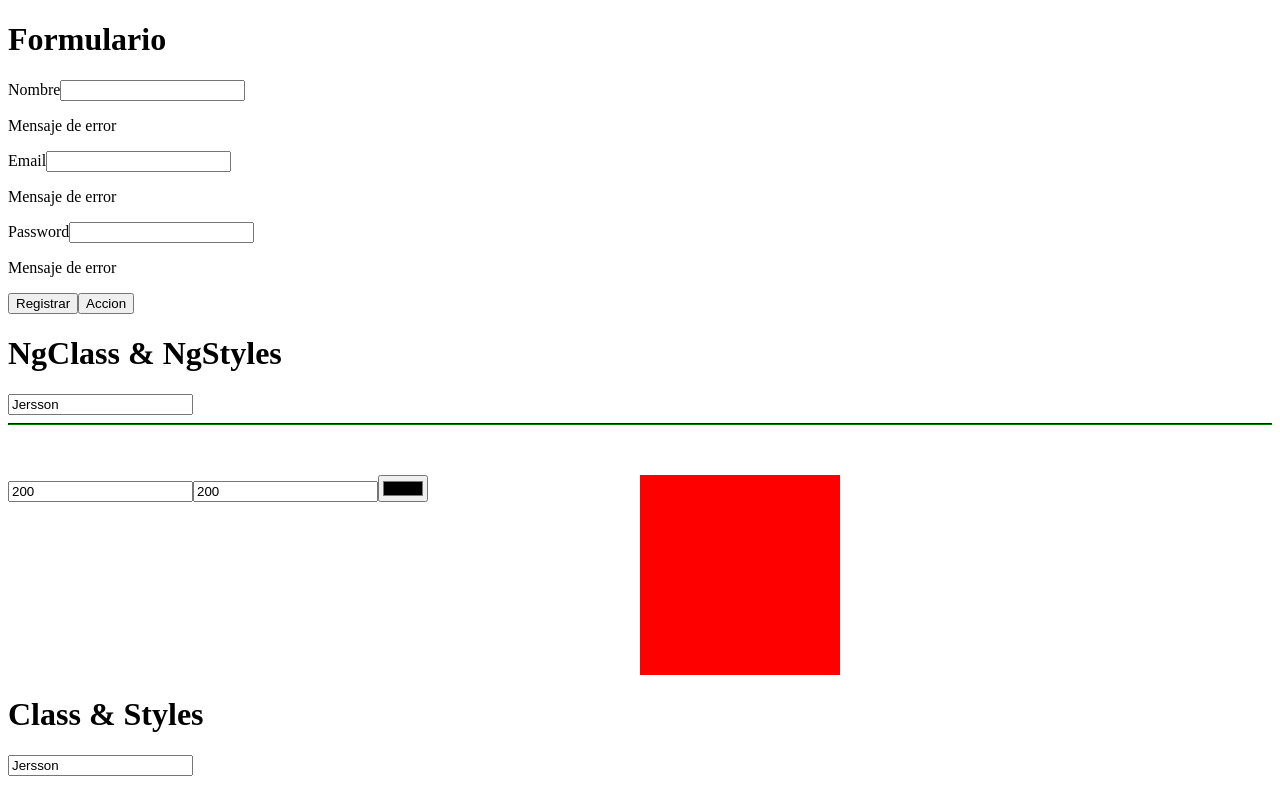
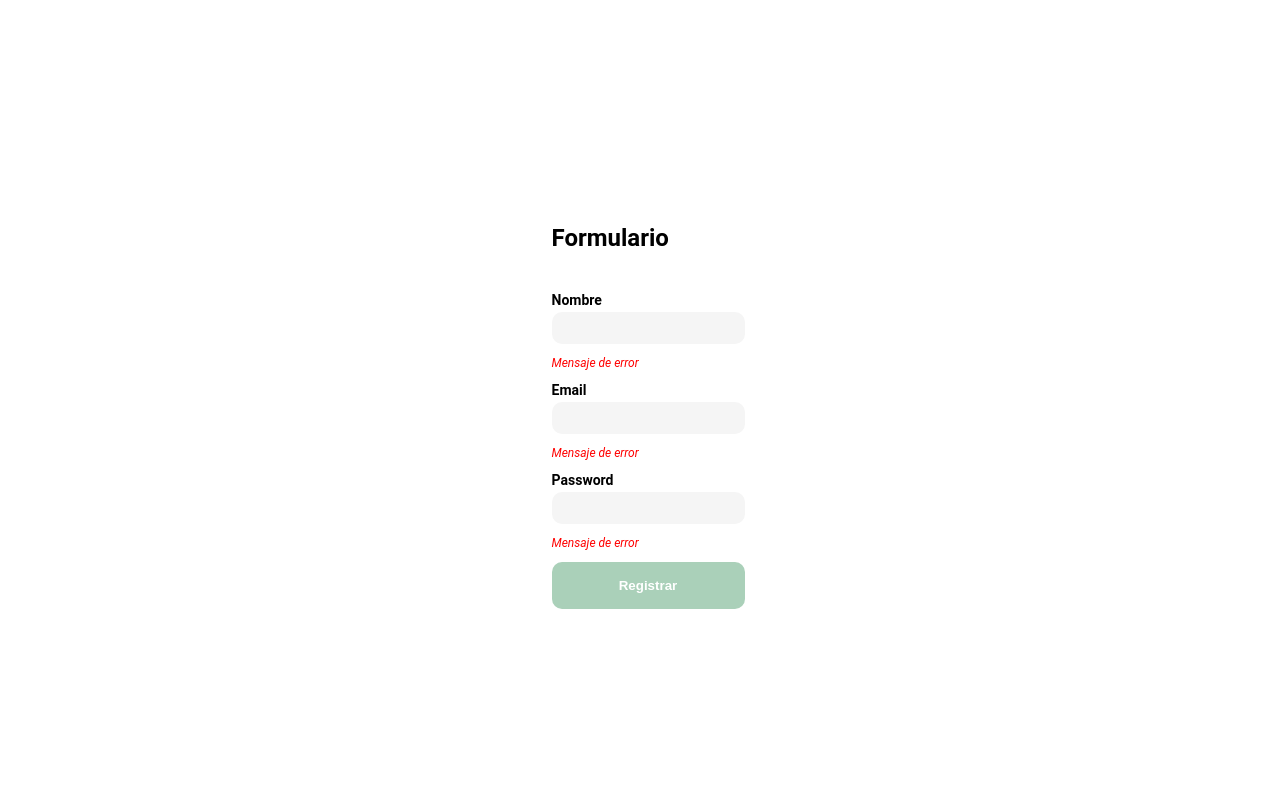
Before and after one commit to jerssonAQA/Angular16_proyecto1, an Angular app: page / in a window 1280 px wide. Shown: the top 800 px of the page. Built offline with nearby package versions, Linux system fonts and the light colour scheme.

Commit message:
Formulario de Registro

```diff
--- a/src/app/app.component.html
+++ b/src/app/app.component.html
@@ -1,26 +1,34 @@
+<div class="form-container">
 <h1>Formulario</h1>
-<form #myForm="ngForm" >
+<form (ngSubmit)="onRegister()" #myForm="ngForm" >
   <div class="input-group">
     <label for="name">Nombre</label>
-    <input type="text" name="name" required id="name" [(ngModel)]="register.name">
-    <p>Mensaje de error</p>
+    <input type="text" name="name" required id="name" #nameRegister="ngModel" [(ngModel)]="register.name ">
+    <p class="msj-error" [ngClass]="{
+      'valido':nameRegister.valid,
+      'invalido':nameRegister.invalid
+    }">Mensaje de error</p>
+
   </div>
   <div class="input-group">
     <label for="email">Email</label>
-    <input type="email" name="email" required id="email" [(ngModel)]="register.email">
-    <p>Mensaje de error</p>
+    <input type="email" name="email" required id="email" #emailRegister="ngModel" [(ngModel)]="register.email">
+    <p class="msj-error" [ngClass]="{
+      'valido':emailRegister.valid,
+      'invalido':emailRegister.invalid
+    }">Mensaje de error</p>
   </div>
   <div class="input-group">
     <label for="password">Password</label>
-    <input type="password" name="password" required id="password" [(ngModel)]="register.password">
-    <p>Mensaje de error</p>
+    <input type="password" name="password" required id="password" #passwordRegister="ngModel" [(ngModel)]="register.password">
+    <p class="msj-error" [ngClass]="{
+      'valido':passwordRegister.valid,
+      'invalido':passwordRegister.invalid
+    }">Mensaje de error</p>
   </div>
-  <button type="submit">Registrar</button>
-  <button type="">Accion</button>
+  <button [disabled]="myForm.invalid" type="submit" [class.invalid]="myForm.invalid">Registrar</button>
 </form>
-
-
-
+</div>
 <h1>NgClass & NgStyles</h1>
 <input type="text" required #nameInput4="ngModel" [(ngModel)]="person.name">
 <!-- <hr class="line-error"
@@ -52,7 +60,7 @@
 <h1>Class & Styles</h1>
 <input type="text" required #nameInput2="ngModel" [(ngModel)]="person.name">
 <p class="message-error" [class.invalido]="nameInput2.invalid">El campo es requerido</p>
-<label for="">Nombre</label>
+<label >Nombre</label>
 <input type="text" required #nameInput3="ngModel" [(ngModel)]="person.name">
 <p [style.font-style]="nameInput3.invalid ? 'italic':'normal'">Texto Texto Textico</p>
 <div class="styles">
@@ -60,6 +68,7 @@
     <input type="text" [(ngModel)]="widthImg">
   </div>
   <div>
+    <!-- <img  [style.width.px]="widthImg" [src]="person.avatar"/> -->
     <img  [style.width.%]="widthImg" [src]="person.avatar"/>
   </div>
 </div>
@@ -77,7 +86,8 @@
   </p>
   <p *ngSwitchCase="'Cobos'">
     La persona es Jorge martinez
-  </p> <p *ngSwitchDefault> No hace macth</p>
+  </p>
+  <p *ngSwitchDefault> No hace macth</p>
 </div>
 
 <!-- <p *ngIf="person.name==='jersson'">
@@ -141,7 +151,7 @@
 <p>Nombre {{ person.name }}</p>
 <input type="text" required  #nameInput="ngModel" [(ngModel)]="person.name" />
 <p>valid: {{ nameInput.valid}} </p>
-<input type="number" max="18" min="10" required  #ageInput="ngModel" [(ngModel)]="person.age" />
+<input type="number" max="18" min="10" required #ageInput="ngModel" [(ngModel)]="person.age" />
 <p>valid: {{ ageInput.valid}} </p>
 <hr>
 <h1>Eventos</h1>
--- a/src/app/app.component.scss
+++ b/src/app/app.component.scss
@@ -1,7 +1,7 @@
 .box{
   height: 200px;
   width: 200px;
-  //overflow: auto;
+  overflow: auto;
   background: red;
 }
 
@@ -62,3 +62,69 @@
     grid-gap: 15px;
   }
 }
+
+// zdvsdv
+
+.form-container {
+  margin: 0;
+  padding: 0;
+  box-sizing: border-box;
+  width: 100vw;
+  height: 100vh;
+  background-color: white;
+  display: grid; //una sola columna
+  place-content: center;
+  font-family: "Roboto", "Open Sans", "Helvetica Neue", sans-serif;
+  font-size: 14px;
+  & h1 {
+    margin-bottom: 40px;
+    font-size: 24px;
+  }
+}
+
+.input-group {
+  display: flex;
+  flex-direction: column;
+  & label {
+    margin-bottom: 4px;
+    font-weight: 600;
+  }
+  & input {
+    border: none;
+    outline: none;
+    height: 24px;
+    border-radius: 10px;
+    padding: 4px 8px;
+    background-color: whitesmoke;
+    caret-color: green;
+    color: rgb(98, 97, 97);
+  }
+}
+
+.msj-error {
+  font-size: 12px;
+  font-style: italic;
+  color: red;
+  transition: all linear .5s;
+  &.valido {
+    opacity: 0;
+  }
+  &.invalido {
+    opacity: 1;
+  }
+}
+
+button[type="submit"] {
+  background-color: rgb(82, 214, 133);
+  padding: 16px 24px;
+  width: 100%;
+  border-radius: 10px;
+  color: white;
+  font-weight: 700;
+  border: none;
+  outline: none;
+  cursor: pointer;
+  &.invalid {
+    background-color: rgb(170, 208, 185);
+  }
+}
--- a/src/app/app.component.ts
+++ b/src/app/app.component.ts
@@ -1,5 +1,6 @@
 import { Component } from '@angular/core';
 import { Product } from './product.model';
+
 
 @Component({
   selector: 'app-root',
@@ -91,5 +92,8 @@ export class AppComponent {
   deleteName(index: number){
     this.names.splice(index, 1);
   }
+  onRegister(){
+    console.log(this.register);
+  }
 
 }
```
